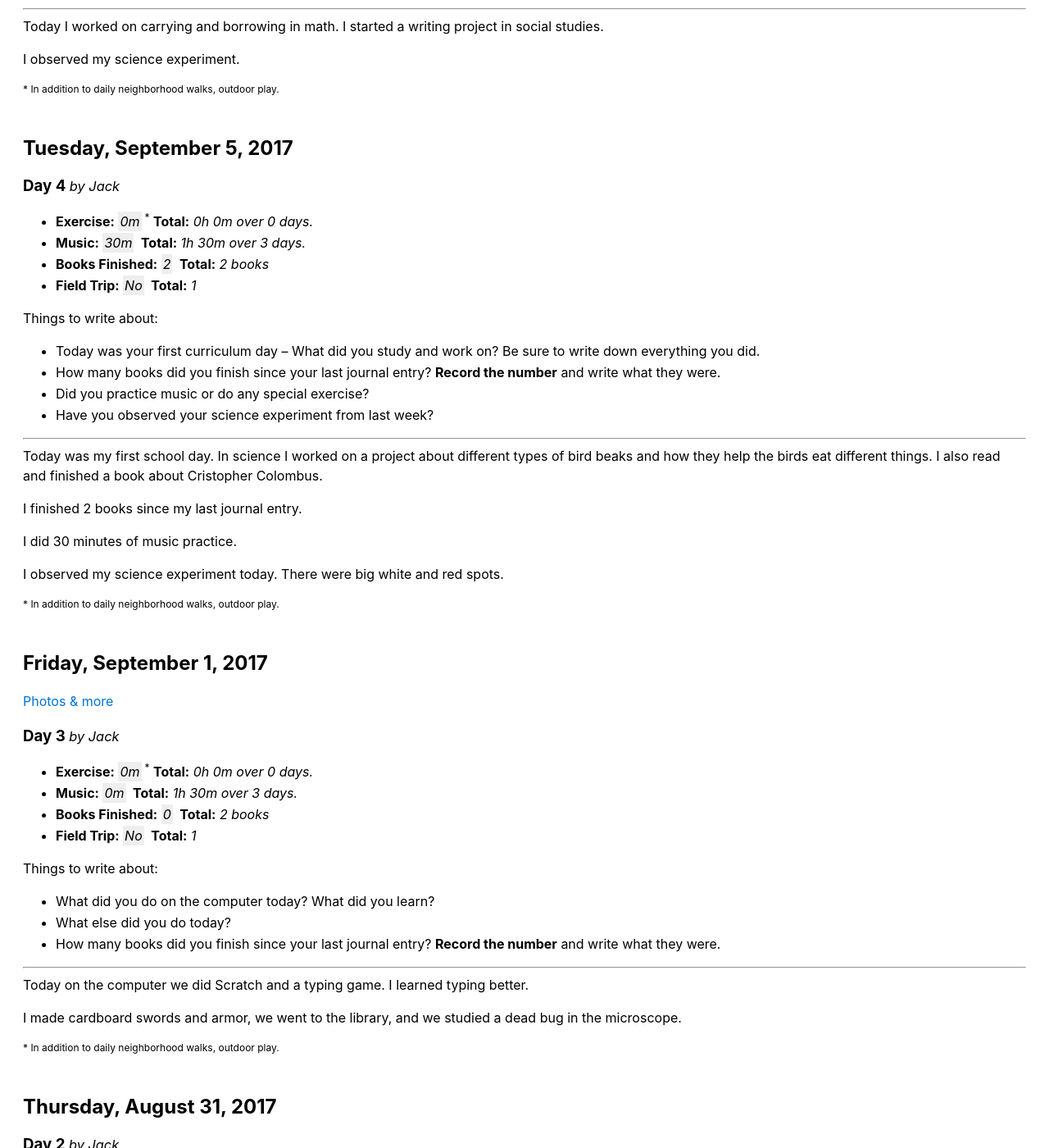
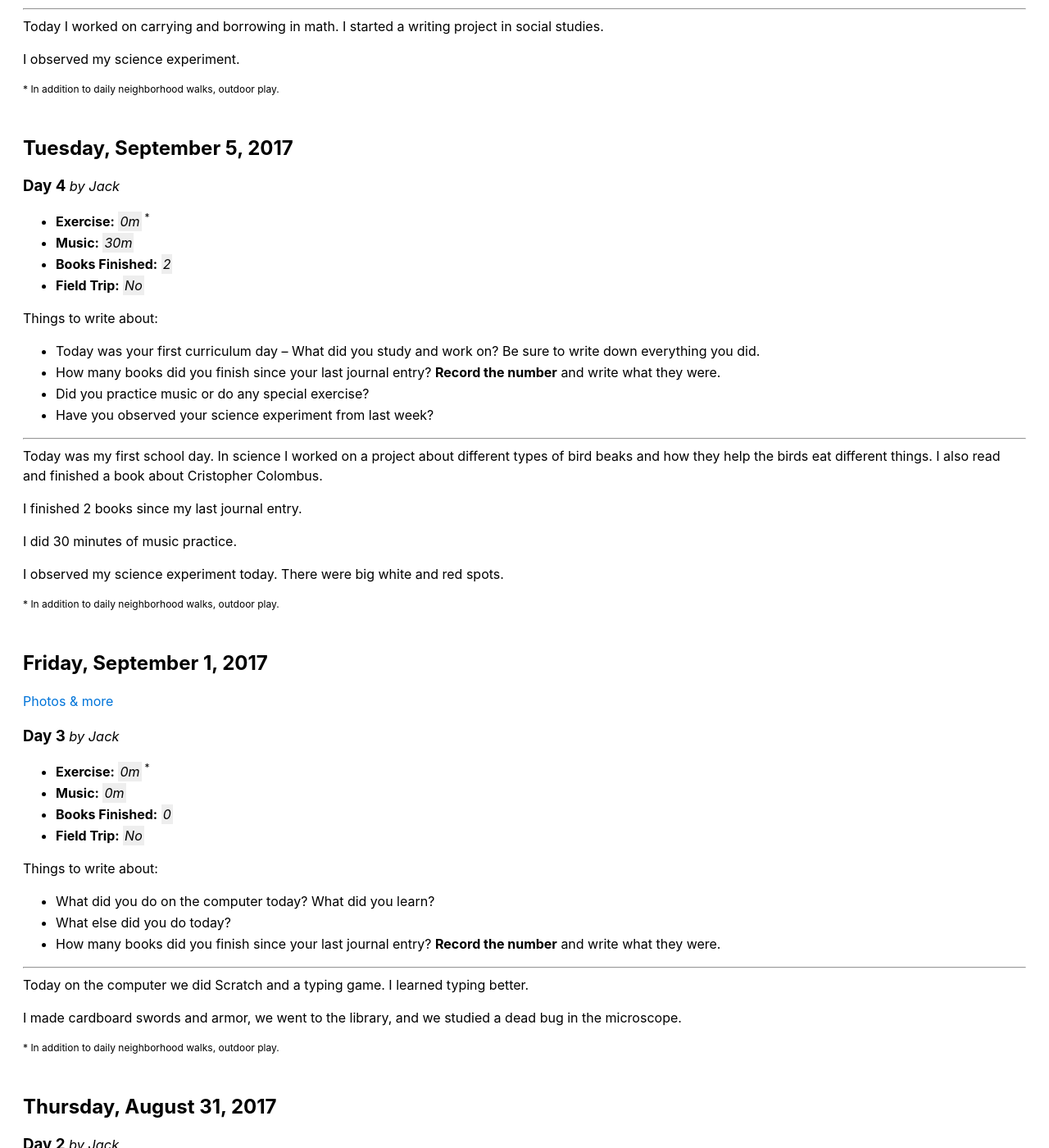
Before and after one commit to newlyceum/journal, a Jekyll site: the page built from jack/index.md, in a window 1280 px wide and 1400 px high, scrolled down 406 px. Shown: the whole window at 82% size. Built offline with Jekyll 4.4.1, drawn with Linux system fonts in a browser that asks for light colours; some of the changed text lies outside the part shown.

Commit message:
template tweak for Jack

```diff
--- a/_layouts/jack.html
+++ b/_layouts/jack.html
@@ -37,10 +37,10 @@
             {% endfor %}
             <h3 id="{{ post.slug }}">{{ post.title }} <span>by Jack</span></h3>
             <ul>
-                <li><b>Exercise:</b> <i class="today">{{ post.exercise }}m</i><sup>*</sup> <b>Total:</b> <i>{{ exercise_total | divided_by:60 }}h {{ exercise_total | modulo:60 }}m over {{ exercise_days }} day{% if exercise_days != 1 %}s{% endif %}.</i></li>
-                <li><b>Music:</b> <i class="today">{{ post.music }}m</i> <b>Total:</b> <i>{{ music_total | divided_by:60 }}h {{ music_total | modulo:60 }}m over {{ music_days }} day{% if music_days != 1 %}s{% endif %}.</i></li>
-                <li><b>Books Finished:</b> <i class="today">{{ post.books }}</i> <b>Total:</b> <i>{{ books_total }} books</i></li>
-                <li><b>Field Trip:</b> <i class="today">{% if post.field_trip > 0 %}Yes{% else %}No{% endif %}</i> <b>Total:</b> <i>{{ field_trips }}</i></li>
+                <li><b>Exercise:</b> <i class="today">{{ post.exercise }}m</i><sup>*</sup> {% if forloop.first %}<b>Total:</b> <i>{{ exercise_total | divided_by:60 }}h {{ exercise_total | modulo:60 }}m over {{ exercise_days }} day{% if exercise_days != 1 %}s{% endif %}.</i>{% endif %}</li>
+                <li><b>Music:</b> <i class="today">{{ post.music }}m</i> {% if forloop.first %}<b>Total:</b> <i>{{ music_total | divided_by:60 }}h {{ music_total | modulo:60 }}m over {{ music_days }} day{% if music_days != 1 %}s{% endif %}.</i>{% endif %}</li>
+                <li><b>Books Finished:</b> <i class="today">{{ post.books }}</i> {% if forloop.first %}<b>Total:</b> <i>{{ books_total }} books</i>{% endif %}</li>
+                <li><b>Field Trip:</b> <i class="today">{% if post.field_trip > 0 %}Yes{% else %}No{% endif %}</i> {% if forloop.first %}<b>Total:</b> <i>{{ field_trips }}</i>{% endif %}</li>
             </ul>
             {{ post.content }}
             <p class="footnote">* In addition to daily neighborhood walks, outdoor play.</p>
```
